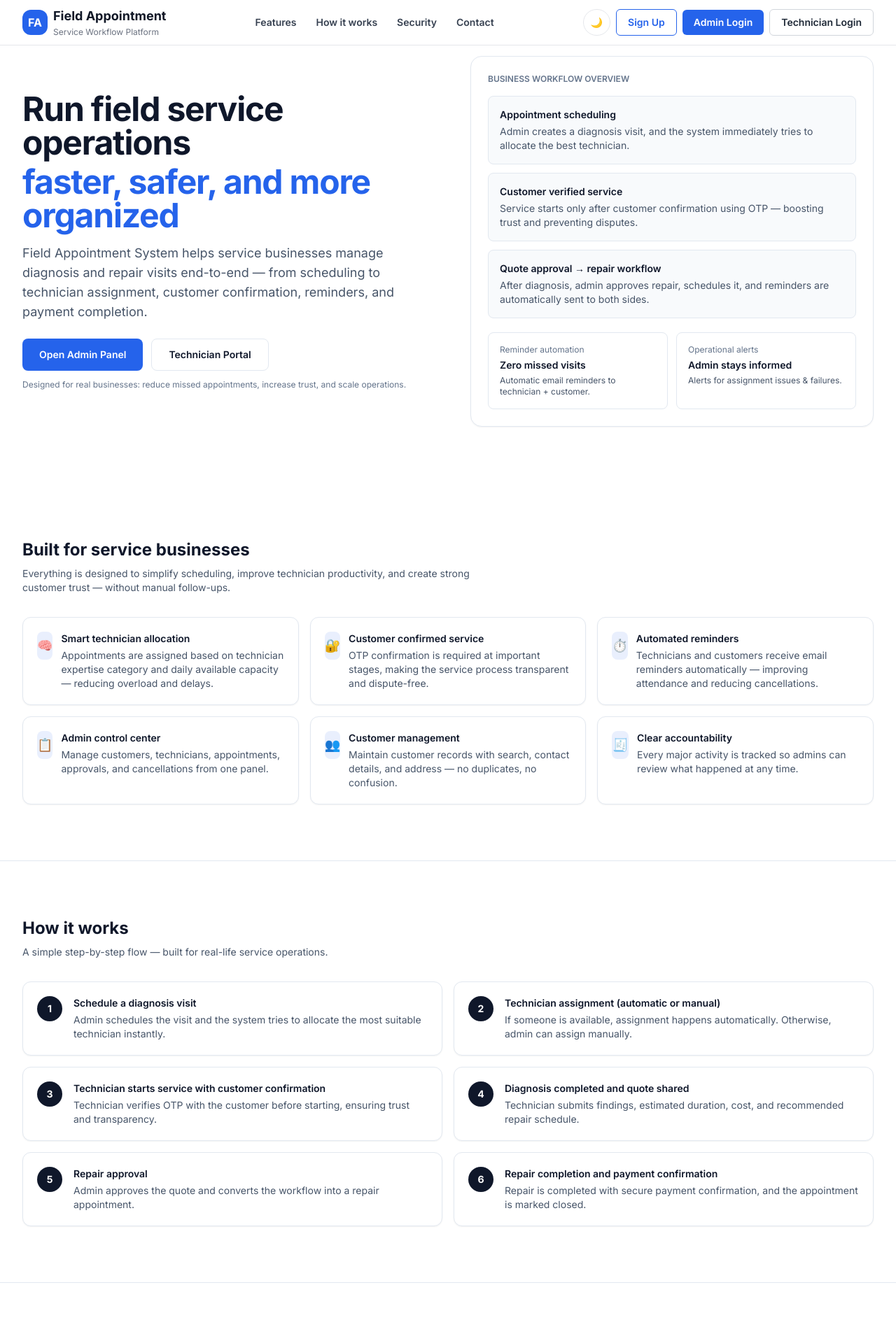
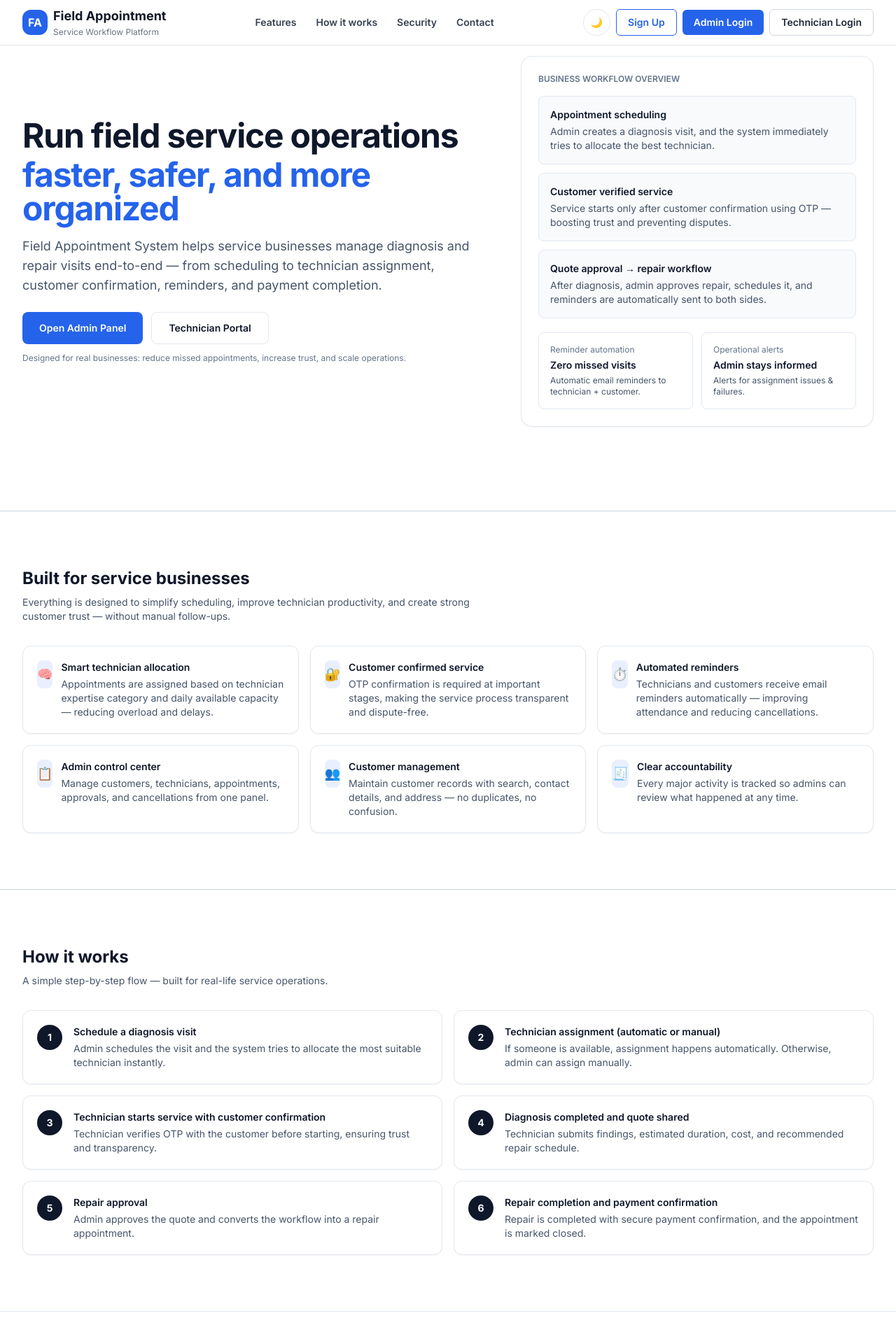
Before and after one commit to deepakM-8bit/Field-appoinment-smart-reminder-platform, a React (Vite) app in the folder Frontend/: page / in a window 1280 px wide. Shown: the top 1917 px of the page at 70% size. Built offline with nearby package versions, Linux system fonts and the light colour scheme.

Commit message:
updated the home page with some space and margins

```diff
--- a/Frontend/src/components/Navbar.jsx
+++ b/Frontend/src/components/Navbar.jsx
@@ -24,8 +24,8 @@ export default function Navbar({ variant = "full" }) {
     return () => window.removeEventListener("resize", onResize);
   }, []);
 
-  const isDesktop = width >= 1030;
-  const isTablet = width >= 770 && width < 1030;
+  const isDesktop = width >= 1055;
+  const isTablet = width >= 770 && width < 1054;
   const isMobile = width < 770;
 
   /* ---------------- Drawer Logic ---------------- */
@@ -51,14 +51,17 @@ export default function Navbar({ variant = "full" }) {
   }, [drawerOpen]);
 
   /* ---------------- Scroll Handling ---------------- */
-  const goToSection = useCallback((id) => {
+  const goToSection = useCallback(
+    (id) => {
       if (location.pathname === "/") {
         safeScrollTo(id);
         return;
       }
       navigate("/");
       setTimeout(() => safeScrollTo(id), 200);
-  }, [location.pathname, navigate]);
+    },
+    [location.pathname, navigate],
+  );
 
   const closeThen = useCallback((fn) => {
     setDrawerOpen(false);
@@ -66,12 +69,15 @@ export default function Navbar({ variant = "full" }) {
   }, []);
 
   // Navigation items
-  const navItems = useMemo(() => [
+  const navItems = useMemo(
+    () => [
       { id: "features", label: "Features" },
       { id: "how", label: "How it works" },
       { id: "security", label: "Security" },
       { id: "footer", label: "Contact" },
-  ], []);
+    ],
+    [],
+  );
 
   return (
     <>
@@ -160,9 +166,7 @@ export default function Navbar({ variant = "full" }) {
       {/* MOBILE/TABLET DRAWER */}
       <div
         className={`fixed inset-0 z-50 transition-all duration-300 ease-in-out ${
-          drawerOpen
-            ? "opacity-100 visible"
-            : "opacity-0 invisible"
+          drawerOpen ? "opacity-100 visible" : "opacity-0 invisible"
         }`}
         style={{ zIndex: 99999 }}
       >
--- a/Frontend/src/pages/Home.jsx
+++ b/Frontend/src/pages/Home.jsx
@@ -66,10 +66,10 @@ export default function Home() {
         <div className="absolute inset-0 -z-10 bg-gradient-to-b from-blue-50 via-white to-white dark:from-blue-950/40 dark:via-slate-950 dark:to-slate-950" />
 
         <Container>
-          <div className="sm:py-20">
-            <div className="flex flex-col gap-10 lg:flex-row lg:items-center lg:justify-between">
+          <div className="pt-20 sm:py-20">
+            <div className="flex flex-col items-start gap-10 lg:flex-row lg:items-center lg:justify-between">
               {/* Copy */}
-              <div className="max-w-xl">
+              <div className="max-w-2xl">
                 <h1 className="text-3xl font-extrabold tracking-tight text-slate-900 sm:text-5xl dark:text-white">
                   Run field service operations
                   <span className="mt-2 block text-blue-600 dark:text-blue-400">
@@ -179,7 +179,10 @@ export default function Home() {
       </section>
 
       {/* ---------------- Features ---------------- */}
-      <section id="features" className="py-14 sm:py-20">
+      <section
+        id="features"
+        className="py-14 sm:py-20 mt-10 border-t border-slate-300 dark:lg:border-slate-800"
+      >
         <Container>
           <div className="max-w-2xl">
             <h2 className="text-2xl font-bold text-slate-900 dark:text-white">
@@ -230,7 +233,7 @@ export default function Home() {
       {/* ---------------- How it works ---------------- */}
       <section
         id="how"
-        className="border-t border-slate-200 py-14 dark:border-slate-800 sm:py-20"
+        className="border-t border-slate-300 py-14 dark:border-slate-800 sm:py-20"
       >
         <Container>
           <div className="max-w-2xl">
```
Lines whose indentation alone changed are shown as unchanged.
